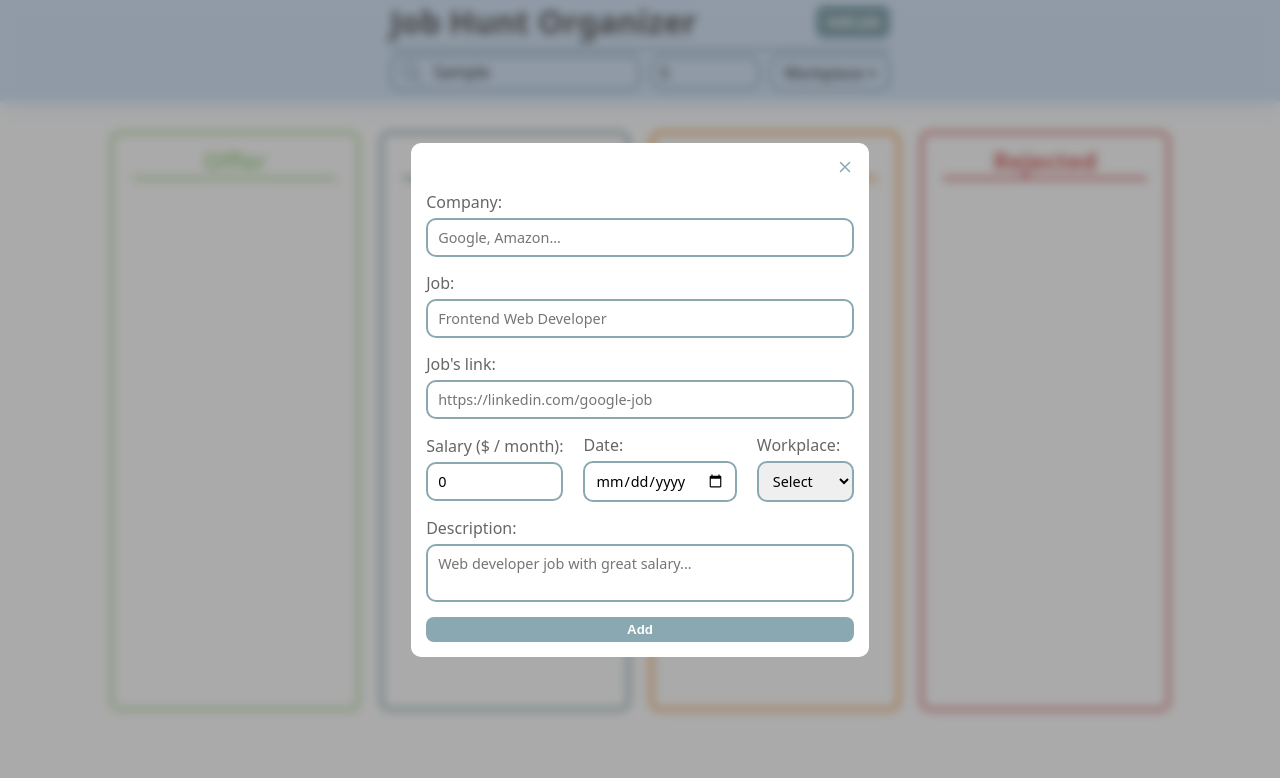
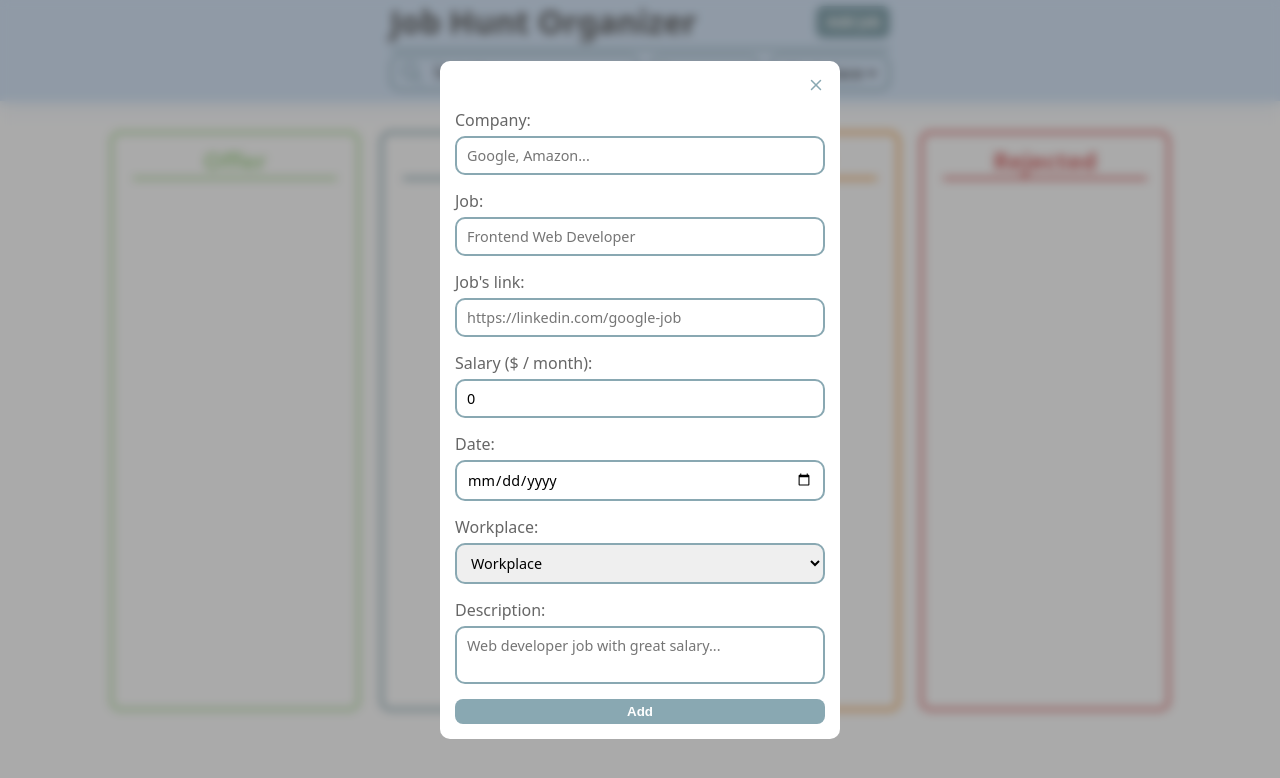
Before and after one commit to josevigodev/job-hunting-organizer, a React (Vite) app: page / in a window 1280 px wide. Both pictures are taken after typing "Sample", "5" into the empty fields and a click on the button "Add job". Shown: the top 778 px of the page. Built offline with nearby package versions, Linux system fonts and the light colour scheme.

Commit message:
refactor form code

```diff
--- a/src/App.jsx
+++ b/src/App.jsx
@@ -6,16 +6,14 @@ import { JobsContextProvider } from './contexts/JobsContextProvider';
 import { FilterContextProvider } from './contexts/FilterContextProvider';
 
 function App() {
-  const [active, setActive] = useState('');
+  const [active, setActive] = useState(false);
 
   return (
     <div className='layout-container'>
       <FilterContextProvider>
         <Header setActive={setActive} />
         <JobsContextProvider>
-          {active === 'form' && (
-            <JobForm active={active} setActive={setActive} />
-          )}
+          {active && <JobForm active={active} setActive={setActive} />}
           <Dashboard />
         </JobsContextProvider>
       </FilterContextProvider>
--- a/src/components/JobForm/JobForm.jsx
+++ b/src/components/JobForm/JobForm.jsx
@@ -1,33 +1,16 @@
 import styles from './JobForm.module.css';
 import { Input } from '../common/Input';
-import { useContext, useId, useState } from 'react';
+import { useContext, useState } from 'react';
 import { CloseIcon } from '../common/Icons';
 import { Button } from '../common/Button';
 import { JobsContext } from '../../contexts/JobsContext.';
 import { useInputError } from '../../hooks/useInputError';
-
-const emptyForm = {
-  company: '',
-  job: '',
-  link: '',
-  salary: 0,
-  date: '',
-  workplace: 'select',
-  description: '',
-};
+import { emptyForm, INPUT_FIELDS } from '../../consts';
 
 export function JobForm({ active, setActive, edit, job }) {
   const [data, setData] = useState(edit ? job : emptyForm);
   const { error } = useInputError({ data });
   const { addJob, editJob } = useContext(JobsContext);
-
-  const companyId = useId();
-  const jobId = useId();
-  const linkId = useId();
-  const salaryId = useId();
-  const dateId = useId();
-  const workplaceId = useId();
-  const descriptionId = useId();
 
   const handleSubmit = (e) => {
     e.preventDefault();
@@ -35,12 +18,12 @@ export function JobForm({ active, setActive, edit, job }) {
 
     if (edit) {
       editJob({ id: job.id, newJob: data });
-      setActive('');
+      setActive(false);
       return;
     }
 
     addJob({ newJob: data });
-    setActive('');
+    setActive(false);
   };
 
   const handleChange = ({ e, prop }) => {
@@ -51,102 +34,36 @@ export function JobForm({ active, setActive, edit, job }) {
   };
 
   return (
-    <dialog open={active === 'form'} className={styles.dialog}>
+    <dialog open={active} className={styles.dialog}>
       <form onSubmit={handleSubmit} className={styles.form}>
         <div className={styles.close_button_container}>
           <Button
             type='close'
             handleClick={() => {
-              setActive('');
+              setActive(false);
               setData(edit ? job : emptyForm);
             }}
           >
             <CloseIcon />
           </Button>
         </div>
-        <div className={styles.field}>
-          <label htmlFor={companyId}>Company:</label>
-          <Input
-            handleChange={(e) => handleChange({ e, prop: 'company' })}
-            value={data.company}
-            placeholder='Google, Amazon...'
-            id={companyId}
-            required
-            type='text'
-          />
-        </div>
 
-        <div className={styles.field}>
-          <label htmlFor={jobId}>Job:</label>
-          <Input
-            handleChange={(e) => handleChange({ e, prop: 'job' })}
-            value={data.job}
-            placeholder='Frontend Web Developer'
-            id={jobId}
-            required
-            type='text'
-          />
-        </div>
-
-        <div className={styles.field}>
-          <label htmlFor={linkId}>Job's link:</label>
-          <Input
-            handleChange={(e) => handleChange({ e, prop: 'link' })}
-            value={data.link}
-            placeholder='https://linkedin.com/google-job'
-            id={linkId}
-            required
-            type='text'
-          />
-          <span className={styles.link_error}>{error}</span>
-        </div>
-
-        <div className={styles.inline}>
-          <div className={styles.field}>
-            <label htmlFor={salaryId}>Salary ($ / month):</label>
-            <Input
-              handleChange={(e) => handleChange({ e, prop: 'salary' })}
-              value={data.salary}
-              id={salaryId}
-              required
-              type='number'
-            />
-          </div>
-
-          <div className={styles.field}>
-            <label htmlFor={dateId}>Date: </label>
-            <Input
-              handleChange={(e) => handleChange({ e, prop: 'date' })}
-              value={data.date}
-              id={dateId}
-              required
-              type='date'
-            />
-          </div>
-
-          <div className={styles.field}>
-            <label htmlFor={workplaceId}>Workplace: </label>
-            <Input
-              form
-              handleChange={(e) => handleChange({ e, prop: 'workplace' })}
-              value={data.workplace}
-              id={workplaceId}
-              required
-              type='select'
-            />
-          </div>
-        </div>
-
-        <div className={styles.field}>
-          <label htmlFor={descriptionId}>Description:</label>
-          <Input
-            handleChange={(e) => handleChange({ e, prop: 'description' })}
-            value={data.description}
-            placeholder='Web developer job with great salary...'
-            id={descriptionId}
-            type='textarea'
-          />
-        </div>
+        {Object.entries(INPUT_FIELDS).map(
+          ([, { label, type, prop, placeholder, required, hasError }]) => (
+            <div key={prop} className={styles.field}>
+              <label htmlFor={prop}>{label}</label>
+              <Input
+                handleChange={(e) => handleChange({ e, prop })}
+                value={data[prop]}
+                placeholder={placeholder}
+                id={prop}
+                type={type}
+                required={required}
+              />
+              {hasError && <span className={styles.link_error}>{error}</span>}
+            </div>
+          )
+        )}
 
         {edit ? (
           <div className={styles.buttons_wrapper}>
@@ -156,7 +73,7 @@ export function JobForm({ active, setActive, edit, job }) {
             <Button
               type='add_form'
               handleClick={() => {
-                setActive('');
+                setActive(false);
                 setData(edit ? job : emptyForm);
               }}
             >
--- a/src/components/JobForm/JobForm.module.css
+++ b/src/components/JobForm/JobForm.module.css
@@ -22,6 +22,7 @@
 }
 
 .form {
+  width: 400px;
   background-color: #fff;
   padding: 15px;
   border-radius: 10px;
@@ -38,12 +39,6 @@
   flex-direction: column;
   gap: 5px;
   color: var(--text-color-a);
-}
-
-.inline {
-  display: flex;
-  align-items: center;
-  gap: 20px;
 }
 
 .close_button_container {
--- /dev/null
+++ b/src/consts.js
@@ -0,0 +1,58 @@
+export const emptyForm = {
+  company: '',
+  job: '',
+  link: '',
+  salary: 0,
+  date: '',
+  workplace: 'select',
+  description: '',
+};
+
+export const INPUT_FIELDS = {
+  company: {
+    label: 'Company:',
+    type: 'text',
+    prop: 'company',
+    placeholder: 'Google, Amazon...',
+    required: true,
+  },
+  job: {
+    label: 'Job:',
+    type: 'text',
+    prop: 'job',
+    placeholder: 'Frontend Web Developer',
+    required: true,
+  },
+  jobLink: {
+    label: "Job's link:",
+    type: 'text',
+    prop: 'link',
+    placeholder: 'https://linkedin.com/google-job',
+    required: true,
+    hasError: true,
+  },
+  salary: {
+    label: 'Salary ($ / month):',
+    type: 'number',
+    prop: 'salary',
+    required: true,
+  },
+  date: {
+    label: 'Date:',
+    type: 'date',
+    prop: 'date',
+    required: true,
+  },
+  workplace: {
+    label: 'Workplace:',
+    type: 'select',
+    prop: 'workplace',
+    required: true,
+  },
+  description: {
+    label: 'Description:',
+    type: 'textarea',
+    prop: 'description',
+    placeholder: 'Web developer job with great salary...',
+  },
+};
```
